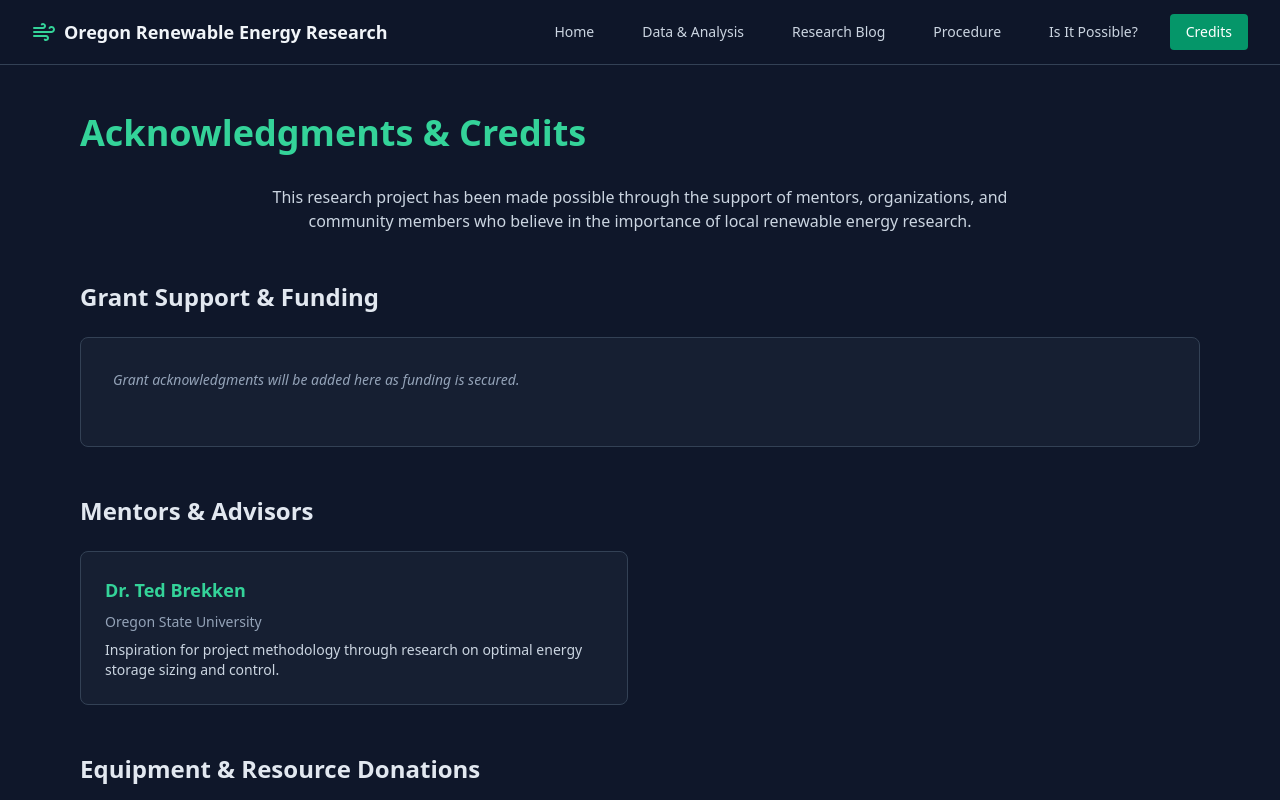
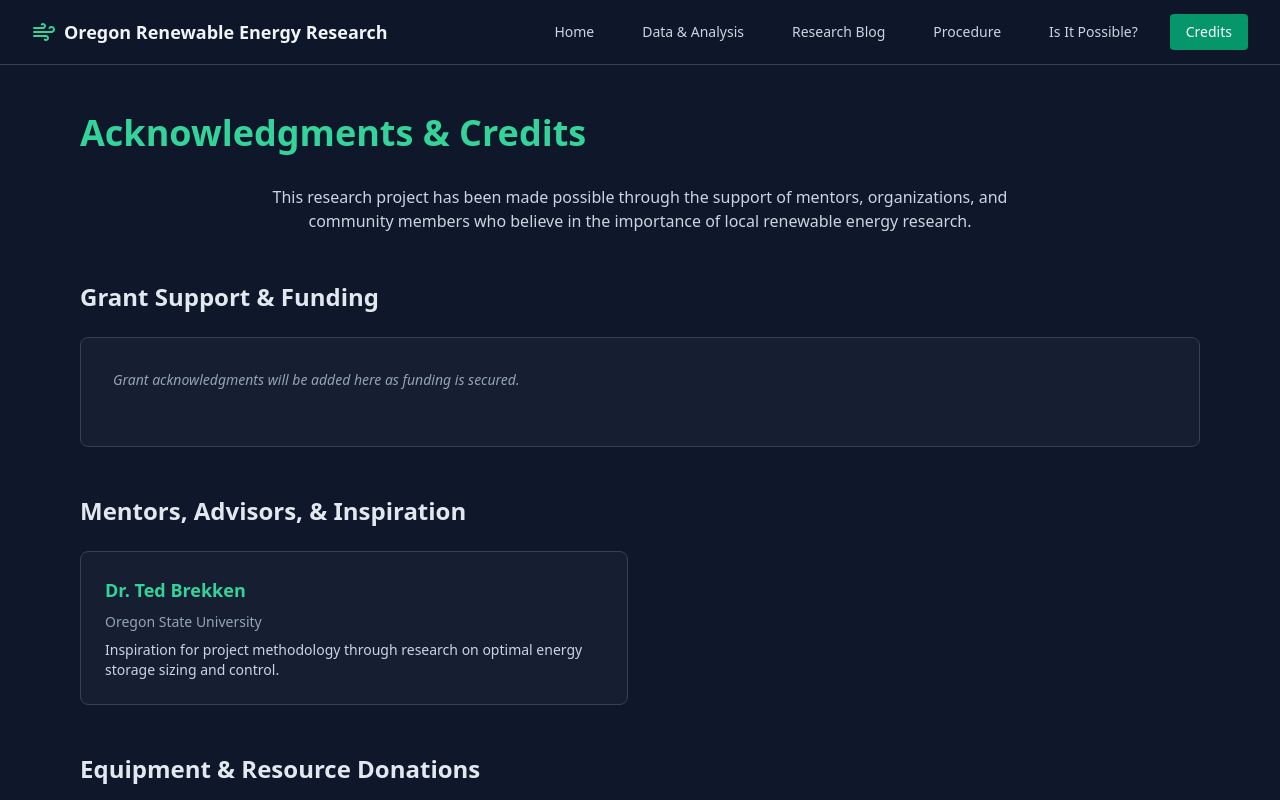
Before and after one commit to shannonjustice08/project-wind_Website, a React (Vite) app: page / in a window 1280 px wide. Both pictures are taken after a click on the button "Credits". Shown: the top 800 px of the page. Built offline with nearby package versions, Linux system fonts and the light colour scheme.

Commit message:
error fixing. (hope this works im tired)

```diff
--- a/src/App.tsx
+++ b/src/App.tsx
@@ -1481,7 +1481,7 @@ function CreditsPage() {
       {/* Mentors & Advisors */}
       <section className="mb-12">
         <h2 className="text-2xl font-bold mb-6 text-slate-200">
-          Mentors & Advisors
+          Mentors, Advisors, & Inspiration
         </h2>
         <div className="grid md:grid-cols-2 gap-6">
           <div className="bg-slate-800/50 border border-slate-700 rounded-lg p-6">
```
